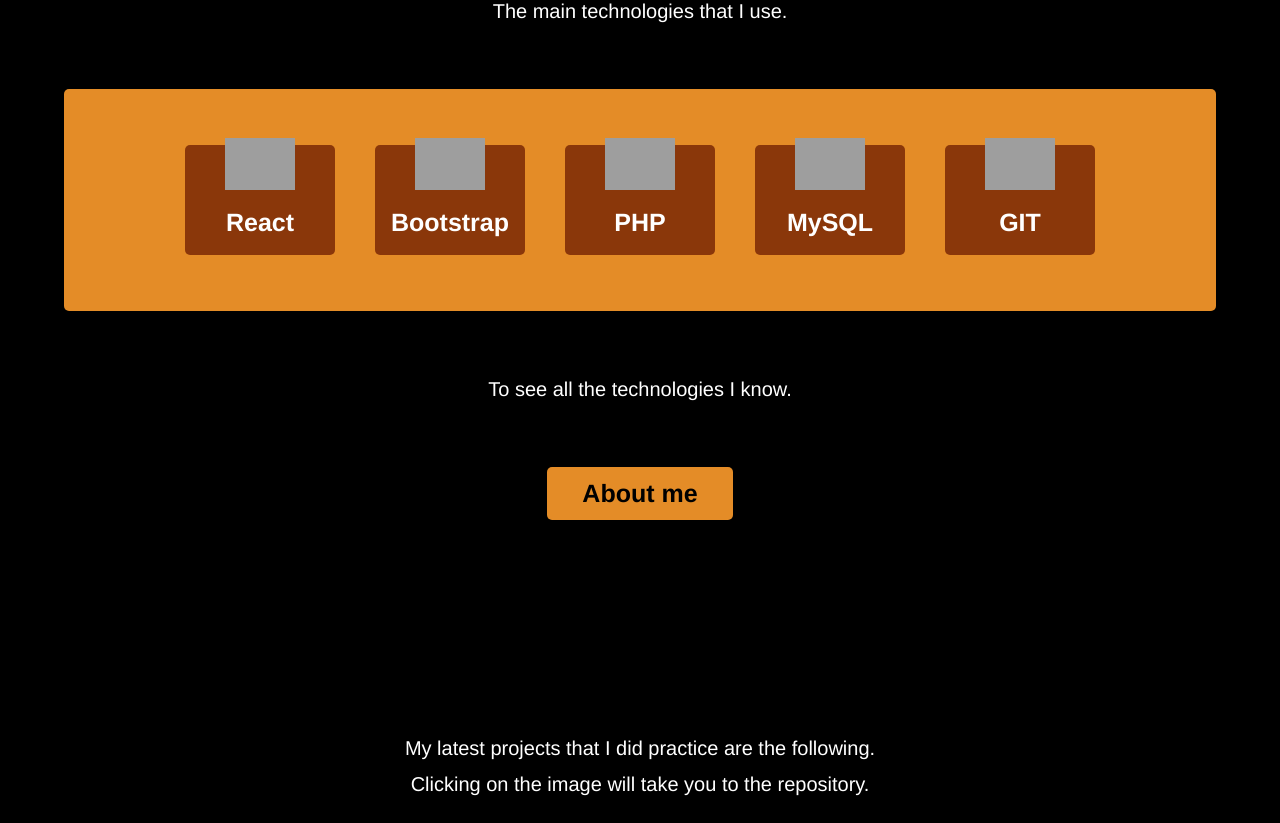
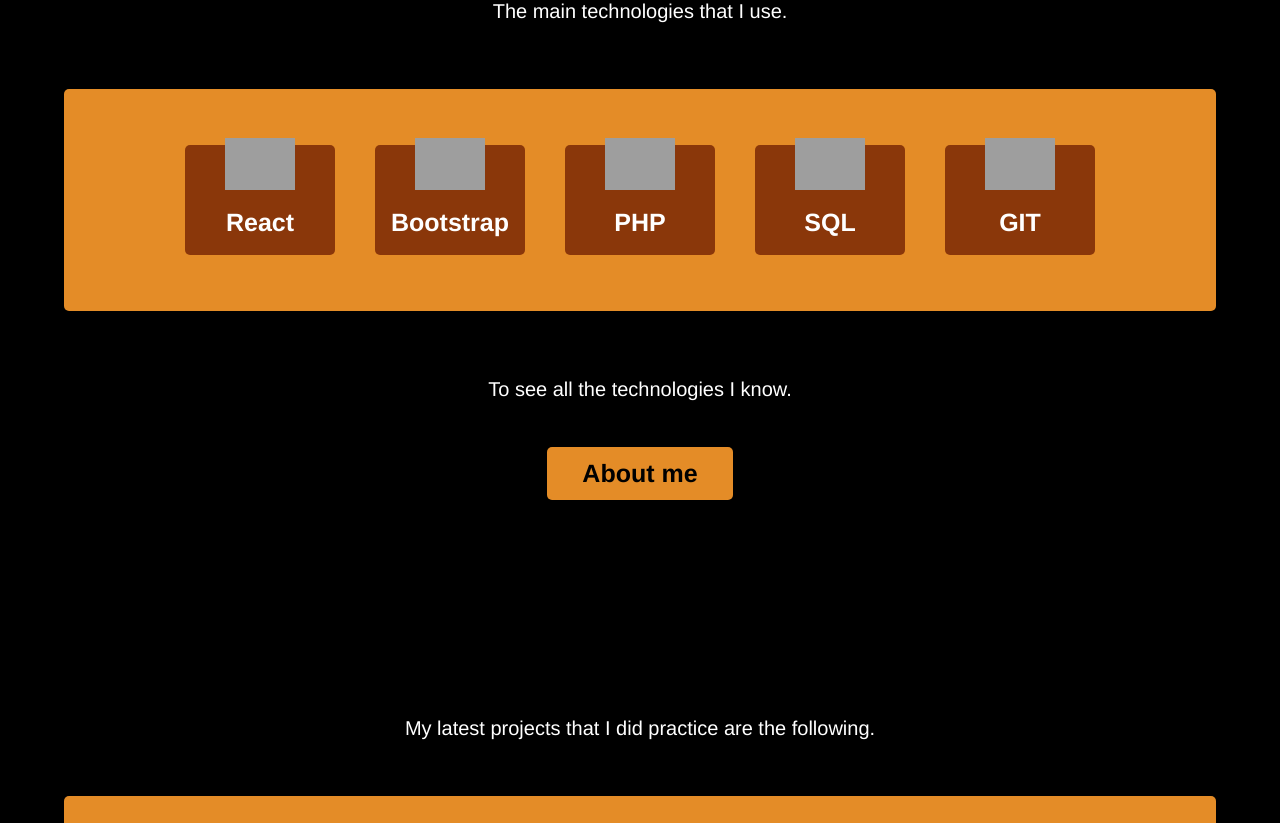
Before and after one commit to ivan-burgio/portfolio, a PHP site: page / in a window 1280 px wide. Shown: the part 1017-1840 px from the top of the page. Run offline with PHP 8.4, Linux system fonts and the light colour scheme; data that the repository does not hold is empty; some libraries are stand-ins or nearby versions; grey boxes are pictures that could not be loaded.

Commit message:
Cambio en tecnologias principales en Intro y eliminacion del boton de contact en intro

```diff
--- a/src/scss/base/_globales.scss
+++ b/src/scss/base/_globales.scss
@@ -26,7 +26,7 @@ img {
 
 .btnGeneral {
     @include m.boton(v.$anaranjado, v.$black);
-    margin: 3rem;
+    margin: 1rem 3rem 3rem;
     box-shadow: 0.3rem 0.3rem 0.5rem rgba(0, 0, 0, 0.5);
     font-size: 2.5rem;
 
--- a/views/pages/intro.php
+++ b/views/pages/intro.php
@@ -26,8 +26,8 @@
                     'PHP'
                 );
                 techs_template(
-                    'https://cdn.jsdelivr.net/gh/devicons/devicon/icons/mysql/mysql-original-wordmark.svg',
-                    'MySQL'
+                    'https://www.svgrepo.com/show/331760/sql-database-generic.svg',
+                    'SQL'
                 );
                 techs_template(
                     'https://cdn.jsdelivr.net/gh/devicons/devicon/icons/git/git-original.svg',
@@ -43,8 +43,7 @@
     </div>
 
     <p data-aos="fade-up" class="intro-txt-center">
-        My latest projects that I did practice are the following. <br>
-        Clicking on the image will take you to the repository.
+        My latest projects that I did practice are the following.
     </p>
 
     <div class="main proyects">
@@ -94,12 +93,7 @@
     </div>
 
     <div data-aos="fade-up" class="intro__moreinfo">
-        <p class="intro-txt-center">To see all my projects</p>
+        <p class="intro-txt-center">To see all my projects.</p>
         <a href="/projects" class="btnGeneral">Proyects</a>
     </div>
-
-    <div data-aos="fade-up" class="intro__moreinfo">
-        <p class="intro-txt-center">If you want to contact me you can do so by different means.</p>
-        <a href="/contact" class="btnGeneral">Contact me</a>
-    </div>
 </main>
```
Also changed, not shown: public/build/css/app.css, 1 other file.
